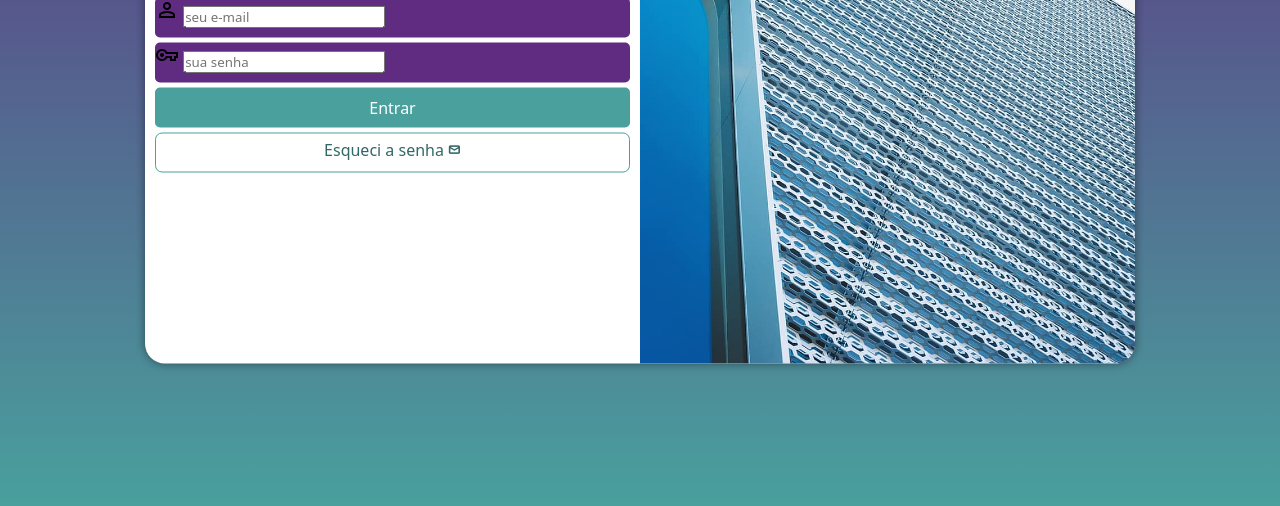
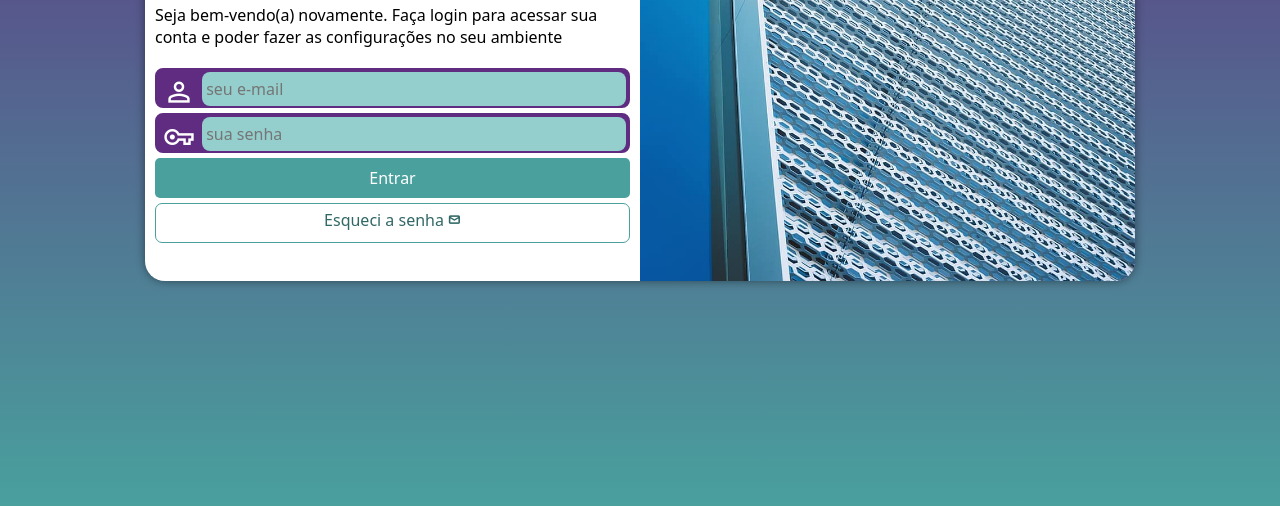
Before and after one commit to guilhermedalmeida/projeto-login, a plain HTML site: page index.html in a window 1280 px wide. Shown: the part 294-800 px from the top of the page. Drawn offline with nearby package versions, Linux system fonts and the light colour scheme.

Commit message:
atualizando formulário

```diff
--- a/estilos/media-query.css
+++ b/estilos/media-query.css
@@ -10,6 +10,7 @@
 */
 
 @media  screen and (min-width: 768px) and (max-width: 992px) {
+    /* CONFIGURAÇÃO PARA TABLET */
 
     body {
         background-image:linear-gradient( to top, #49a09d, #5f2c82);
@@ -17,6 +18,7 @@
 
     section#login {
         width: 80vw;
+        height: 300px;
     }
 
     section#login > div#imagem {
@@ -32,6 +34,7 @@
 }
 
 @media screen and (min-width: 992px) {
+    /* CONFIGURAÇÕES PARA TELAS GRANDES */
 
     body {
         background-image:linear-gradient( to top, #49a09d, #5f2c82);
@@ -39,6 +42,7 @@
 
     section#login {
         width: 990px;
+        height: 350px;
     }
 
     section#login > div#imagem {
@@ -57,7 +61,8 @@
     }
 
     div#formulario > p {
-    font-size: 1.2em;
+    font-size: 1em;
+    margin: 20px 0px;
 }
 
 }
--- a/estilos/style.css
+++ b/estilos/style.css
@@ -29,7 +29,6 @@
     position: absolute;
     top: 50%;
     left: 50%;
-    transform: translate(-50%, -50%);
     overflow: hidden;
 
     background-color: white;
@@ -38,6 +37,7 @@
     border-radius: 20px;
     box-shadow: 0px 0px 10px rgba(0, 0, 0, 0.450);
 
+    transform: translate(-50%, -50%);
     transition: width .3s, height .3s;
     transition-timing-function: ease;
 }
@@ -65,15 +65,39 @@
 
 form > div.campo {
     background-color: #5f2c82;
+    border: 3px solid #5f2c82;
     display: block;
     width: 100%;
     height: 40px;
-    border-radius: 5px;
+    border-radius: 8px;
     margin: 5px 0px;
 }
 
 div.campo > label {
     display: none;
+}
+
+div.campo > i {
+    color: white;
+    /*background-color: black;*/
+    font-size: 2em;
+    width: 40px;
+    padding: 5px;
+}
+
+div.campo > input {
+    background-color: #94cfcd;
+    font-size: 1em;
+    width: calc(100% - 45px);
+    height: 100%;
+    border: 0px;
+    border-radius: 8px;
+    padding: 4px;
+    transform: translateY(-13px);
+}
+
+div.campo > input:focus-within {
+    background-color: white;
 }
 
 form > input[type=submit] {
```
